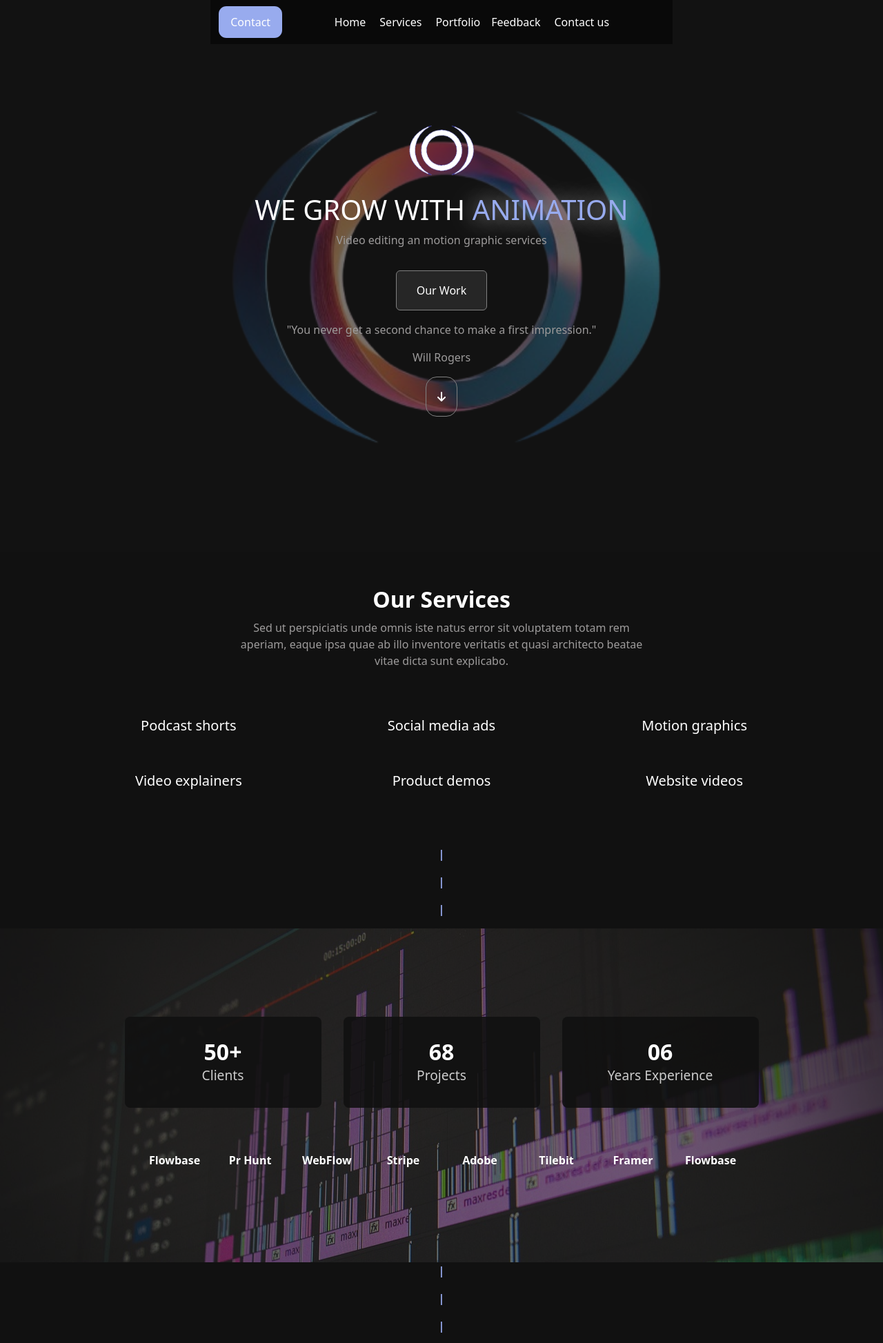
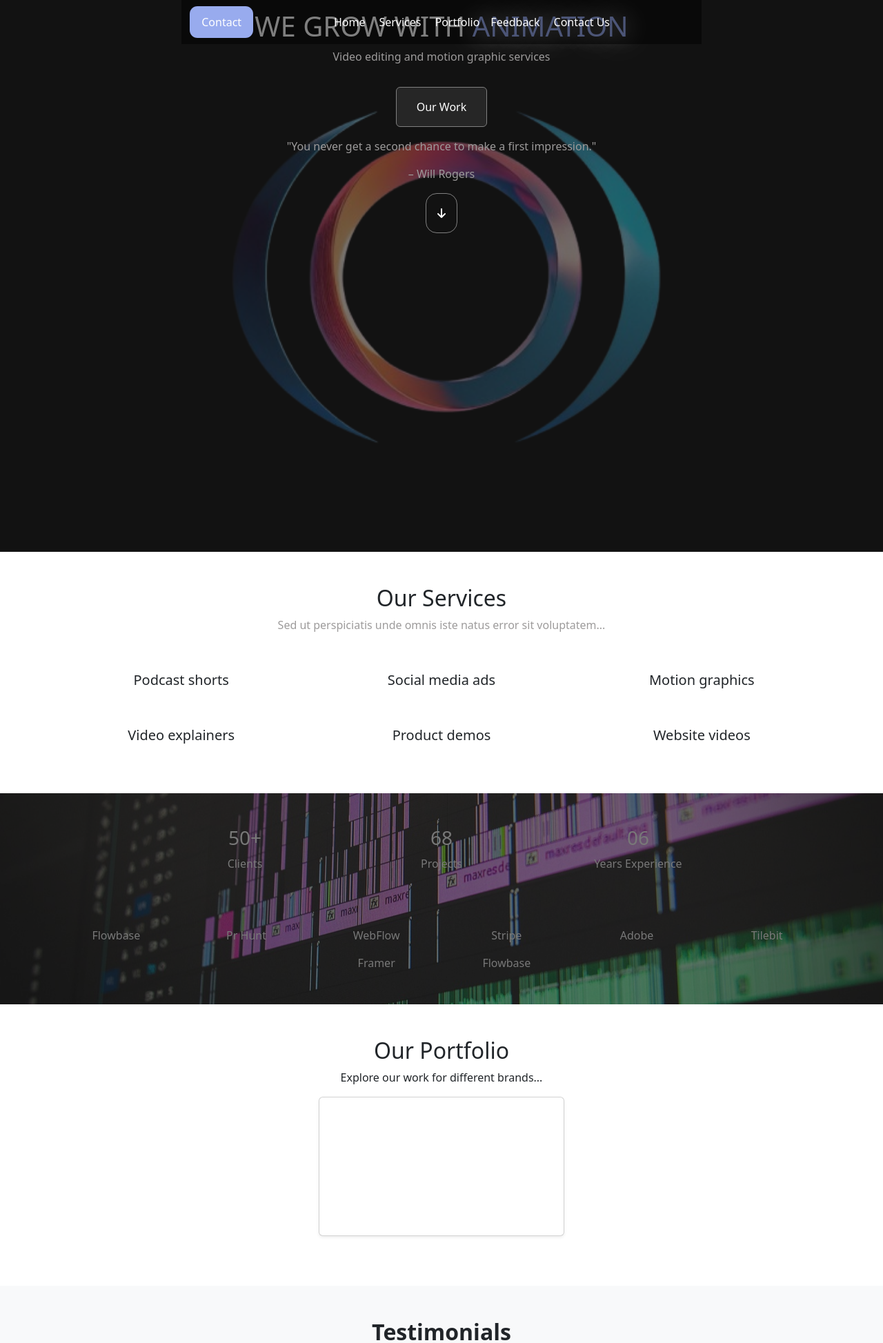
Before and after one commit to Houria-hs/PortfolioWebsite, a Django app: page / in a window 1280 px wide. Shown: the top 1947 px of the page at 69% size. Run offline with Django 5.2, Linux system fonts and the light colour scheme; tables that the repository leaves empty hold one stand-in row (values such as "Sample post"); some libraries are stand-ins or nearby versions.

Commit message:
more style changes

```diff
--- a/templates/home.html
+++ b/templates/home.html
@@ -1,4 +1,3 @@
-
 {% extends 'base.html' %}
 {% load static %}
 {% block content%}
@@ -6,168 +5,122 @@
 <div id="fullpage">
     <!-- Hero section -->
     <section class="hero">
-        <div class="container homeConatiner" style="height: 100vh;">
+        <div class="container-fluid homeConatiner min-vh-100 d-flex flex-column">
             <div class="overlay"></div>
-            <nav class="navbar navbar-expand-lg ">
+            <!-- Navbar -->
+            <nav class="navbar navbar-expand-lg">
                 <div class="container-fluid">
-                    <button class="navbar-toggler" type="button" data-bs-toggle="collapse" data-bs-target="#navbarNavAltMarkup" aria-controls="navbarNavAltMarkup" aria-expanded="false" aria-label="Toggle navigation">
+                    <a id="ContactBtn" href="#contact" class="btn">Contact</a>
+                    <button class="navbar-toggler" type="button" data-bs-toggle="collapse"
+                            data-bs-target="#navbarNavAltMarkup" aria-controls="navbarNavAltMarkup"
+                            aria-expanded="false" aria-label="Toggle navigation">
                         <span class="navbar-toggler-icon"></span>
                     </button>
-                    <a id="ContactBtn" href="#contact" class="btn"> Contact </a>
-                    <div class="collapse navbar-collapse " id="navbarNavAltMarkup">
-                        <div
-                            class="navbar-nav w-100 d-flex justify-content-center
-                            align-items-center hidden">
+                    <div class="collapse navbar-collapse" id="navbarNavAltMarkup">
+                        <div class="navbar-nav w-100 d-flex justify-content-center align-items-center hidden">
                             <a id="Active" class="nav-link active" aria-current="page" href="#">Home</a>
-                            <a class="nav-link m-1 " href="#services">Services</a>
-                            <a class="nav-link  " href="#portfolio">Portfolio</a>
-                            <a class="nav-link  " href="#feedback">Feedback</a>
-                            <a class="nav-link m-1 " href="#contact">Contact us</a>
+                            <a class="nav-link m-1" href="#services">Services</a>
+                            <a class="nav-link" href="#portfolio">Portfolio</a>
+                            <a class="nav-link" href="#feedback">Feedback</a>
+                            <a class="nav-link m-1" href="#contact">Contact Us</a>
                         </div>
                     </div>
-                    <!-- <a id="hireme"  class="btn hireme m-1"> Hire Me</a> -->
                 </div>
             </nav>
-            <div class="card homeCard " style="height: 80%; color: white;">
-                    <img src="{% static '../static/images/logo.png' %}" class="card-img-top" alt="logo">
-                    <div class="card-body text-center">
+
+            <!-- Hero Card -->
+            <div class="card homeCard text-center flex-grow-1 d-flex align-items-center justify-content-center text-white">
+                <div class="card-body">
+                    <img src="{% static 'images/logo.png' %}" class="img-fluid mb-4" alt="logo">
                     <h1 class="card-title hidden">WE GROW WITH <span class="text-flicker-in-glow">ANIMATION</span></h1>
-                        <p class="card-text muted hidden ">Video editing an motion graphic services</p>
-                        <a id="Mywork" href="#portfolio" class="btn m-3"> Our Work</a>
-                        <p class="muted hidden ">"You never get a second chance to make a first impression."</p>
-                        <p class="muted hidden ">Will Rogers</p>
+                    <p class="card-text muted hidden">Video editing and motion graphic services</p>
+                    <a id="Mywork" href="#portfolio" class="btn m-3">Our Work</a>
+                    <blockquote class="muted hidden">"You never get a second chance to make a first impression."</blockquote>
+                    <p class="muted hidden">– Will Rogers</p>
                     <a id="DownBtn" href="#services" class="btn"><i class="fa-solid fa-arrow-down"></i></a>
                 </div>
             </div>
         </div>
     </section>
 
-    <!-- services section -->
-    <section id="services" class="services services-section ">
-        <div class="container servicesContainer ">
-            <div class="row">
-                <div class="col text-center">
-                    <h2 class=" hidden slide-up" >Our Services</h2>
-                    <p class="mt-2 muted hidden slide-up ">Sed ut perspiciatis unde omnis iste natus error sit voluptatem totam rem aperiam,
-                        eaque ipsa quae ab illo inventore veritatis et quasi architecto beatae vitae dicta sunt explicabo.</p>
+    <!-- Services Section -->
+    <section id="services" class="services py-5">
+        <div class="container">
+            <div class="row text-center mb-4">
+                <div class="col">
+                    <h2 class="hidden slide-up">Our Services</h2>
+                    <p class="mt-2 muted hidden slide-up">Sed ut perspiciatis unde omnis iste natus error sit voluptatem...</p>
                 </div>
             </div>
-            <div id="servicesGridRow" class="row row-cols-2 row-cols-lg-3 g-2 g-lg-3 text-center m-2">
-                    <div  class="col-6 col-md-4">
-                        <div class="p-3 hidden slide-down "><h5>Podcast shorts</h5></div>
-                    </div>
-                    <div  class="col-6 col-md-4">
-                        <div class="p-3 hidden slide-down "><h5>Social media ads</h5></div>
-                    </div>
-                    <div  class="col-6 col-md-4">
-                        <div class="p-3 hidden slide-down "><h5>Motion graphics</h5></div>
-                    </div>
-                    <div  class="col-6 col-md-4">
-                        <div class="p-3 hidden slide-down "><h5>Video explainers</h5></div>
-                    </div>
-                    <div  class="col-6 col-md-4">
-                        <div class="p-3 hidden slide-down "><h5>Product demos</h5></div>
-                    </div>
-                    <div  class="col-6 col-md-4">
-                        <div class="p-3 hidden slide-down "><h5>Website videos</h5></div>
-                    </div>
+            <div id="servicesGridRow" class="row row-cols-2 row-cols-md-3 g-3 text-center">
+                <div class="col"><div class="p-3 hidden slide-down"><h5>Podcast shorts</h5></div></div>
+                <div class="col"><div class="p-3 hidden slide-down"><h5>Social media ads</h5></div></div>
+                <div class="col"><div class="p-3 hidden slide-down"><h5>Motion graphics</h5></div></div>
+                <div class="col"><div class="p-3 hidden slide-down"><h5>Video explainers</h5></div></div>
+                <div class="col"><div class="p-3 hidden slide-down"><h5>Product demos</h5></div></div>
+                <div class="col"><div class="p-3 hidden slide-down"><h5>Website videos</h5></div></div>
             </div>
         </div>
     </section>
 
-    <!-- space -->
-    <section class="space">
-        <div class="container d-flex flex-column text-center">
-            <p><b>|</b></p>
-            <p><b>|</b></p>
-            <p><b>|</b></p>
-        </div>
-    </section>
-
-    <!-- about informations -->
-    <section class="AboutInfo "
-    style="background-image: url('/static/images/long-with3.jpg');">
+    <!-- About Info -->
+    <section class="AboutInfo py-5 text-white" style="background-image: url('/static/images/long-with3.jpg'); background-size: cover; background-position: center;">
         <div class="overlay"></div>
-        <div class="container infoContainer py-5">
-            <!-- Statistics Row -->
-            <div class="row hidden slide-down  text-center d-flex justify-content-center align-items-center mb-5 statsRow">
-                <div class="col-12 col-sm-6 col-md-4 col-lg-3 mb-3 infoCols ">
-                    <h3>50+</h3>
-                    <p>Clients</p>
-                </div>
-                <div class="col-12 col-sm-6 col-md-4 col-lg-3 mb-3 infoCols ">
-                    <h3>68</h3>
-                    <p>Projects</p>
-                </div>
-                <div class="col-12 col-sm-6 col-md-4 col-lg-3 mb-3 infoCols ">
-                    <h3>06</h3>
-                    <p>Years Experience</p>
-                </div>
+        <div class="container">
+            <!-- Stats Row -->
+            <div class="row text-center justify-content-center mb-5">
+                <div class="col-6 col-md-4 col-lg-3 mb-3"><h3>50+</h3><p>Clients</p></div>
+                <div class="col-6 col-md-4 col-lg-3 mb-3"><h3>68</h3><p>Projects</p></div>
+                <div class="col-6 col-md-4 col-lg-3 mb-3"><h3>06</h3><p>Years Experience</p></div>
             </div>
             <!-- Logos Row -->
-            <div class="row text-center d-flex justify-content-center align-items-center boldText logosRow">
-                <div class="col-3 col-sm-2 col-md-1 mb-2 hidden slide-left ">Flowbase</div>
-                <div class="col-3 col-sm-2 col-md-1 mb-2 hidden slide-left ">Pr Hunt</div>
-                <div class="col-3 col-sm-2 col-md-1 mb-2 hidden slide-left ">WebFlow</div>
-                <div class="col-3 col-sm-2 col-md-1 mb-2 hidden slide-left ">Stripe</div>
-                <div class="col-3 col-sm-2 col-md-1 mb-2 hidden slide-left ">Adobe</div>
-                <div class="col-3 col-sm-2 col-md-1 mb-2 hidden slide-left ">Tilebit</div>
-                <div class="col-3 col-sm-2 col-md-1 mb-2 hidden slide-left ">Framer</div>
-                <div class="col-3 col-sm-2 col-md-1 mb-2 hidden slide-left ">Flowbase</div>
+            <div class="row text-center justify-content-center g-3">
+                <div class="col-4 col-md-2">Flowbase</div>
+                <div class="col-4 col-md-2">Pr Hunt</div>
+                <div class="col-4 col-md-2">WebFlow</div>
+                <div class="col-4 col-md-2">Stripe</div>
+                <div class="col-4 col-md-2">Adobe</div>
+                <div class="col-4 col-md-2">Tilebit</div>
+                <div class="col-4 col-md-2">Framer</div>
+                <div class="col-4 col-md-2">Flowbase</div>
             </div>
         </div>
     </section>
 
-    <!-- space -->
-    <section class="space">
-        <div class="container d-flex flex-column text-center">
-            <p><b>|</b></p>
-            <p><b>|</b></p>
-            <p><b>|</b></p>
-        </div>
-    </section>
-
-    <!-- portfolio sections -->
-    <section id="portfolio" class="portfolio-section py-5 ">
-        <h2 class="hidden slide-left" >Our Portfolio</h2>
-        <p class="hidden slide-left">Explore our work for different brands. Lorem ipsum dolor sit amet, consectetur adipiscing elit. Curabitur non nulla sit amet nisl tempus convallis.</p>
+    <!-- Portfolio -->
+    <section id="portfolio" class="py-5">
         <div class="container">
+            <h2 class="hidden slide-left text-center">Our Portfolio</h2>
+            <p class="hidden slide-left text-center">Explore our work for different brands...</p>
             <div class="row justify-content-center">
                 {% if projects %}
                 {% for video in projects %}
-                <div class="col-md-4 mb-4 hidden slide-right portfolio-card rounded-4">
-                    <div class="card-body">
-                        <iframe class="rounded-4"
-                                width="100%"
-                                height="100%"
-                                src="{{ video.video_url }}"
-                                frameborder="0"
-                                allow="autoplay; encrypted-media"
-                                allowfullscreen>
-                        </iframe>
+                <div class="col-12 col-md-6 col-lg-4 mb-4">
+                    <div class="card shadow-sm h-100">
+                        <div class="ratio ratio-16x9">
+                            <iframe src="{{ video.video_url }}" class="rounded-4" allowfullscreen></iframe>
+                        </div>
                     </div>
                 </div>
                 {% endfor %}
                 {% endif %}
             </div>
+        </div>
     </section>
 
-    <!-- testimonials section -->
-    <section id="feedback" class="testimonials-section py-5 mt-5 ">
-        <div class="container text-center ">
+    <!-- Testimonials -->
+    <section id="feedback" class="py-5 bg-light">
+        <div class="container text-center">
             <h2 class="fw-bold hidden slide-right">Testimonials</h2>
-            <p class="muted hidden slide-right">Sed ut perspiciatis unde omnis iste natus error sit voluptatem totam rem aperiam, eaque ipsa quae ab illo inventore veritatis et.</p>
-            <!-- cards -->
-            <div class="row justify-content-center my-4">
+            <p class="muted hidden slide-right">What our clients say about us.</p>
+            <div class="row justify-content-center mt-4">
                 {% if testimonials %}
                 {% for testimonial in testimonials %}
-                <div class="col-md-5 col-lg-4 m-3 p-4 border rounded-3 bg-dark hidden slide-left text-start shadow testimonial-card">
+                <div class="col-12 col-md-6 col-lg-4 mb-4">
+                    <div class="p-4 border rounded-3 bg-dark text-white shadow text-start">
                         <h5 class="fw-bold">{{ testimonial.name }}</h5>
-
-                    <p class="muted">
-                        {{ testimonial.feedback_text }}
-                    </p>
-                    <div class="icons_div d-flex flex-row mt-3">
+                        <p class="muted">{{ testimonial.feedback_text }}</p>
+                        <div class="icons_div mt-3">
                             <i class="fa-solid fa-star"></i>
                             <i class="fa-solid fa-star"></i>
                             <i class="fa-solid fa-star"></i>
@@ -175,63 +128,29 @@
                             <i class="fa-solid fa-star"></i>
                         </div>
                     </div>
+                </div>
                 {% endfor %}
                 {% endif %}
-            </div>
-
-            <!-- Featured Content -->
-            <div class="mt-5 py-3">
-                <h6 class="fw-bold hidden slide-up ">Frequently featured content from:</h6>
-                <div class="d-flex hidden slide-up  justify-content-center flex-wrap mt-3">
-                    <a class="mx-2 my-2 " href="">
-                        <h4>awwwards.</h4>
-                    </a>
-                    <a class="mx-2 my-2 " href="">
-                        <h4>Lapa</h4>
-                    </a>
-                    <a class="mx-2 my-2 " href="">
-                        <h4>Dribble.</h4>
-                    </a>
-                    <a class="mx-2 my-2 " href="">
-                        <h4>Product Hunt</h4>
-                    </a>
-                </div>
             </div>
         </div>
     </section>
 
-    <!-- space -->
-    <section class="space">
-        <div class="container d-flex flex-column text-center">
-            <p><b>|</b></p>
-            <p><b>|</b></p>
-            <p><b>|</b></p>
-        </div>
-    </section>
-
-    <!-- contact section -->
-    <section id="contact" class="Contact py-5  mt-5 ">
-        <div class="form-container">
-            <h2 class="hidden slide-right">Drop a Line</h2>
-            <form  method="POST" action="{% url 'contact' %}" class="hidden slide-left">
+    <!-- Contact -->
+    <section id="contact" class="py-5">
+        <div class="container">
+            <h2 class="text-center hidden slide-right mb-4">Drop a Line</h2>
+            <form method="POST" action="{% url 'contact' %}" class="row g-3">
                 {% csrf_token %}
-                <div class="row g-3">
-                    <!-- Name Input -->
-                    <div class="col-12 col-md-6 mb-2 ">
+                <div class="col-12 col-md-6">
                     <input name="name_inp" type="text" class="form-control" placeholder="Name" required>
                 </div>
-                    <!-- Email Input -->
-                    <div class="col-12 col-md-6 mb-2 ">
+                <div class="col-12 col-md-6">
                     <input name="email_inp" type="email" class="form-control" placeholder="Email" required>
                 </div>
+                <div class="col-12 col-md-6">
+                    <input name="number_inp" type="tel" class="form-control" placeholder="Phone" required>
                 </div>
-                <div class="row g-3">
-                    <!-- Phone Input -->
-                    <div class="col-12 col-md-6 mb-2 ">
-                        <input name="number_inp" type="number" class="form-control" placeholder="Phone" required>
-                    </div>
-                    <!-- Budget Input -->
-                    <div class="col-12 col-md-6 mb-2">
+                <div class="col-12 col-md-6">
                     <select name="budget_inp" class="form-select" required>
                         <option value="" disabled selected>Budget</option>
                         <option value="low">$100 - $500</option>
@@ -239,51 +158,37 @@
                         <option value="high">$1000+</option>
                     </select>
                 </div>
-                </div>
-                <!-- Message Textarea -->
-                <div class="row g-3">
                 <div class="col-12">
                     <textarea name="message_inp" class="form-control" rows="4" placeholder="Message" required></textarea>
                 </div>
-                </div>
-                <!-- Submit Button -->
-                <div class="text-center">
+                <div class="col-12 text-center">
                     <button type="submit" class="btn btn-submit m-3">Submit</button>
                 </div>
             </form>
         </div>
     </section>
 
-
-    <!-- footer -->
-    <section class="footer">
-        <div class="container footer-content">
-            <!-- Contact Information -->
-            <div class="contact-info">
-                <h4 class="animated">Contact Us</h4>
+    <!-- Footer -->
+    <footer class="footer py-4 bg-dark text-white">
+        <div class="container d-flex flex-column flex-md-row justify-content-between align-items-center">
+            <div class="contact-info mb-3 mb-md-0">
+                <h4>Contact Us</h4>
                 <p>Let's make something new, different and more.</p>
-                <p>Call Me<br>+213 790 493 217</p>
-                <p>Email<br>contact@visionpulse.com</p>
+                <p>📞 +213 790 493 217 | ✉️ contact@visionpulse.com</p>
             </div>
-
-            <!-- Social Media Links -->
             <div class="social-icons">
                 <p class="mb-2">Find Me on</p>
-                <a href="#" aria-label="Behance"><i class="fa-brands fa-behance"></i></a>
-                <a href="#" aria-label="Dribbble"><i class="fa-solid fa-basketball"></i></a>
-                <a href="#" aria-label="Instagram"><i class="fa-brands fa-instagram"></i></a>
-                <a href="#" aria-label="LinkedIn"><i class="fa-brands fa-linkedin"></i></a>
+                <a href="#" class="me-2"><i class="fa-brands fa-behance"></i></a>
+                <a href="#" class="me-2"><i class="fa-solid fa-basketball"></i></a>
+                <a href="#" class="me-2"><i class="fa-brands fa-instagram"></i></a>
+                <a href="#"><i class="fa-brands fa-linkedin"></i></a>
             </div>
         </div>
-            <!-- Divider Line -->
-            <div class="footer-divider"></div>
-            <!-- Copyright -->
-            <div class="footer-bottom">
-                <p>©2024 Visionpulse. All rights reserved.</p>
-                <span class="mt-2">Crafted by Houria Hasbellaoui</span>
+        <div class="text-center mt-3">
+            <p class="mb-0">©2024 Visionpulse. All rights reserved.</p>
+            <span>Crafted by Houria Hasbellaoui</span>
         </div>
-    </section>
-
+    </footer>
 </div>
 
 {% endblock %}
```
Lines whose indentation alone changed are shown as unchanged.
